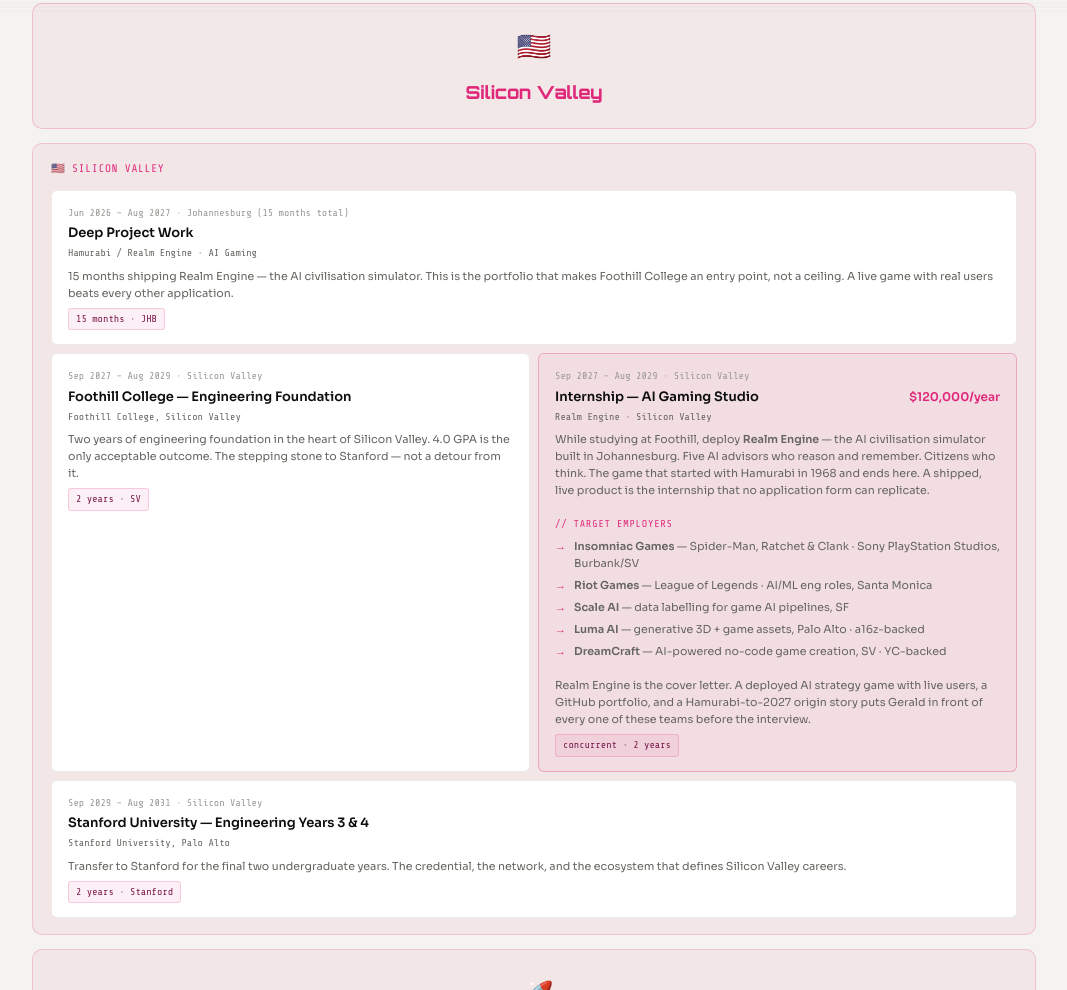
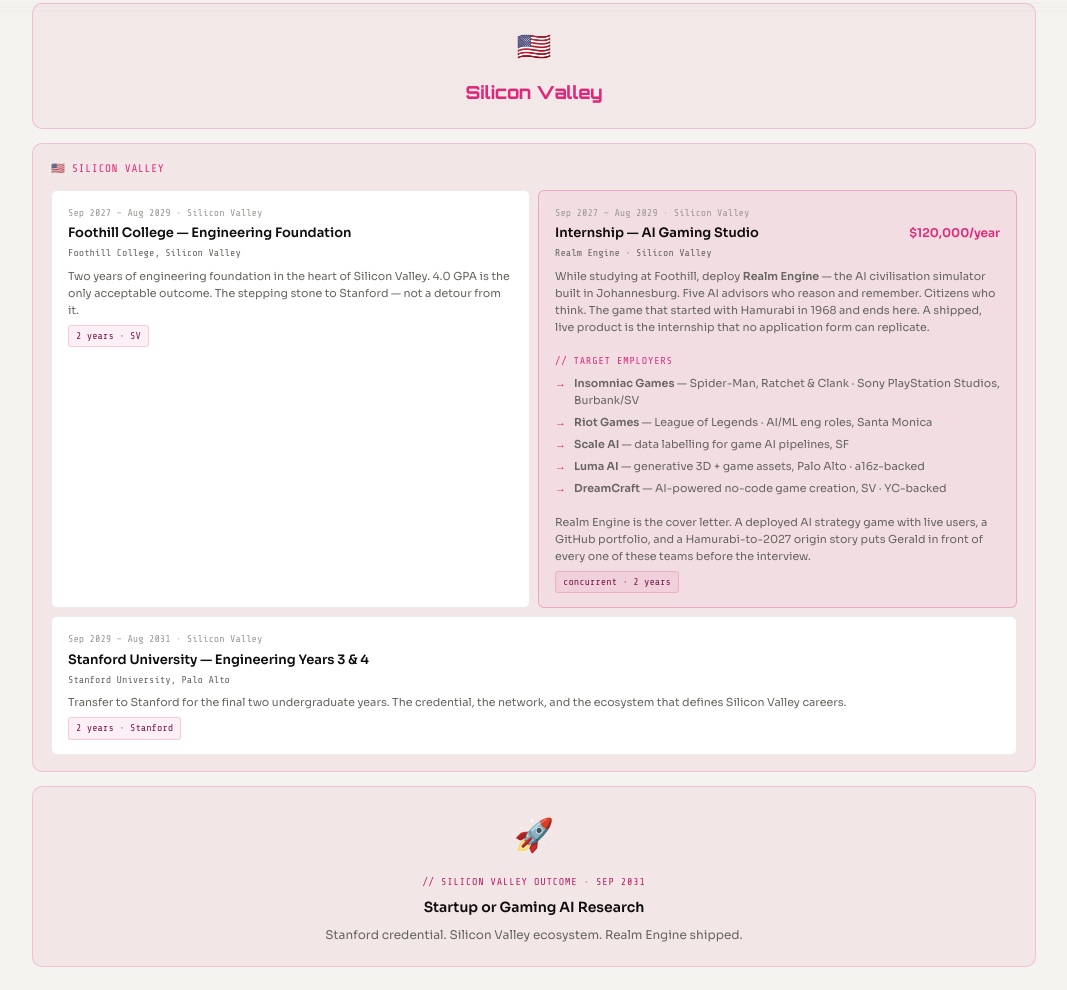
Before and after one commit to career-road-map/gaming-career, a plain HTML site: page index.html in a window 1280 px wide. Shown: the part 786-1776 px from the top of the page, without its empty margins (106-1173 px from the left). Drawn offline with nearby package versions, Linux system fonts and the light colour scheme.

Commit message:
initial commit

```diff
--- a/index.html
+++ b/index.html
@@ -381,14 +381,6 @@
 <div class="path-col path-b-col" style="border-radius: var(--radius-lg); padding: 16px 18px; border: 0.5px solid rgba(224,40,122,0.20); background: rgba(224,40,122,0.06); margin-bottom: 14px;">
   <div class="path-col-hdr pch-b">🇺🇸 Silicon Valley</div>
 
-  <div class="path-step">
-    <div class="ps-period">Jun 2026 – Aug 2027 · Johannesburg (15 months total)</div>
-    <div class="ps-name">Deep Project Work</div>
-    <div class="ps-loc">Hamurabi / Realm Engine · AI Gaming</div>
-    <div class="ps-desc">15 months shipping Realm Engine — the AI civilisation simulator. This is the portfolio that makes Foothill College an entry point, not a ceiling. A live game with real users beats every other application.</div>
-    <span class="ps-badge psb-b">15 months · JHB</span>
-  </div>
-
   <div style="display:grid; grid-template-columns:1fr 1fr; gap:8px; margin-bottom:8px;">
     <div class="path-step" style="margin-bottom:0;">
       <div class="ps-period">Sep 2027 – Aug 2029 · Silicon Valley</div>
```
